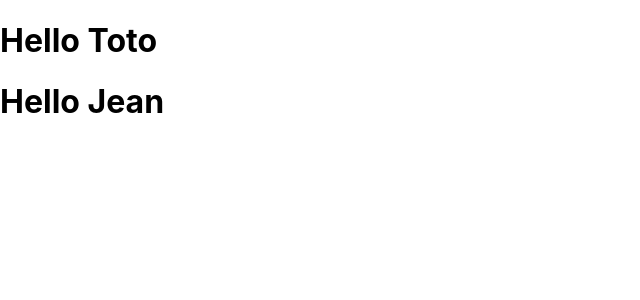
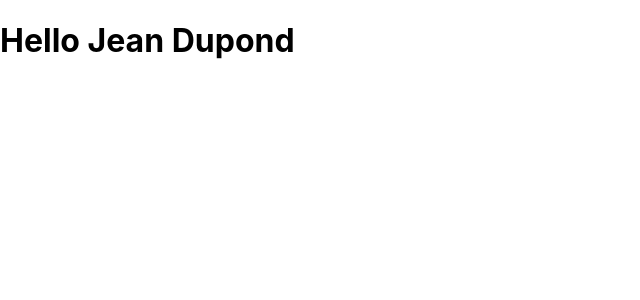
Before and after one commit to valentin-cochin/cda-react-app, a React (Create React App) app: page / in a window 1280 px wide. Shown: the top 300 px of the page, without its empty margins (0-640 px from the left). Built offline with nearby package versions, Linux system fonts and the light colour scheme.

Commit message:
Props + complex state

```diff
--- a/src/App.jsx
+++ b/src/App.jsx
@@ -5,14 +5,23 @@ import Hello from './components/Hello';
 class App extends React.Component {
 
   state = {
-    login : 'Jean'
+    user: {
+      firstName: 'Jean',
+      lastName: 'Dupond'
+    }
+  }
+
+  formatUser = (user) => {
+    return user.firstName + " " + user.lastName
   }
 
   render() {
     return (
       <div>
-       <Hello login='Toto'/>
-       <Hello login={this.state.login}/>
+        <Hello
+          user={this.state.user}
+          formatUser={this.formatUser}
+        />
       </div>
     )
   }
--- a/src/components/Hello.jsx
+++ b/src/components/Hello.jsx
@@ -2,9 +2,10 @@ import React, { Component } from 'react';
 
 class Hello extends Component {
     render() {
+        const {user, formatUser} = this.props
         return (
             <div>
-                <h1>Hello {this.props.login}</h1>
+                <h1>Hello {formatUser(user)}</h1>
             </div>
         );
     }
```
